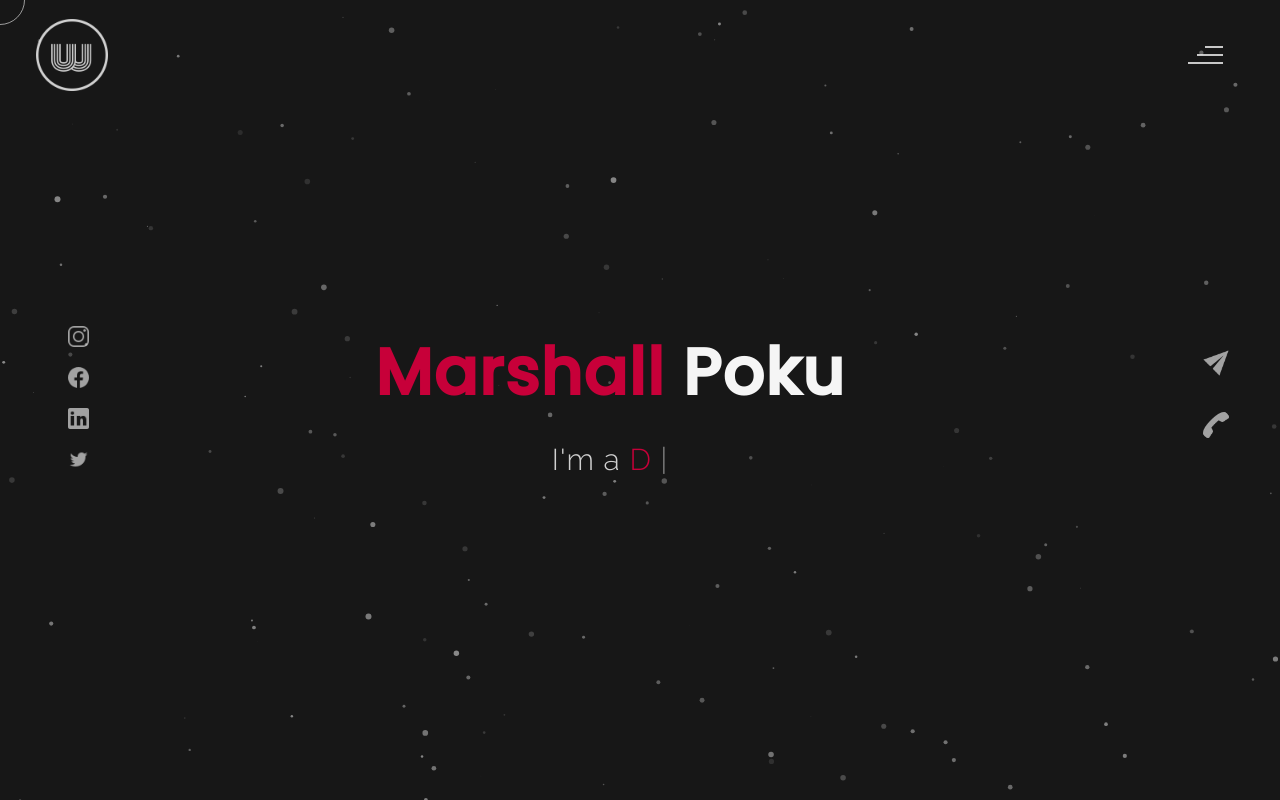
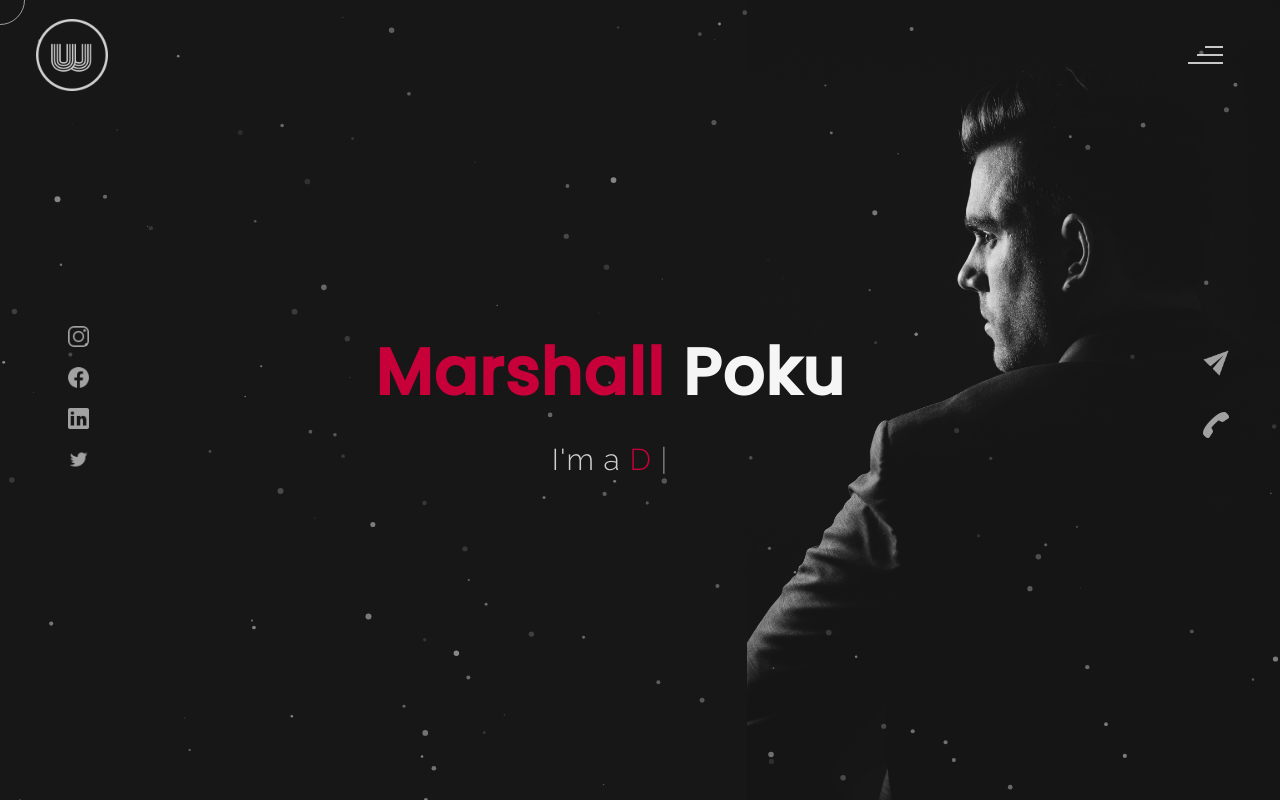
Before and after one commit to mars2216/MarshallPortfolio, a plain HTML site: page index.html in a window 1280 px wide. Drawn offline with nearby package versions, Linux system fonts and the light colour scheme.

Commit message:
Update index.html

```diff
--- a/index.html
+++ b/index.html
@@ -89,6 +89,13 @@
 		</div>
         </div>
 	</div>
+        <!--header image-->
+        <div class="header-image">
+        <img src="images/man.jpg" alt="logo">
+        </div>
+        <!--header image end-->
+    </div>
+           <!--Header End-->
         <!--HomePage End-->
         <!--Main-Section End-->
         <!--about-->
```
